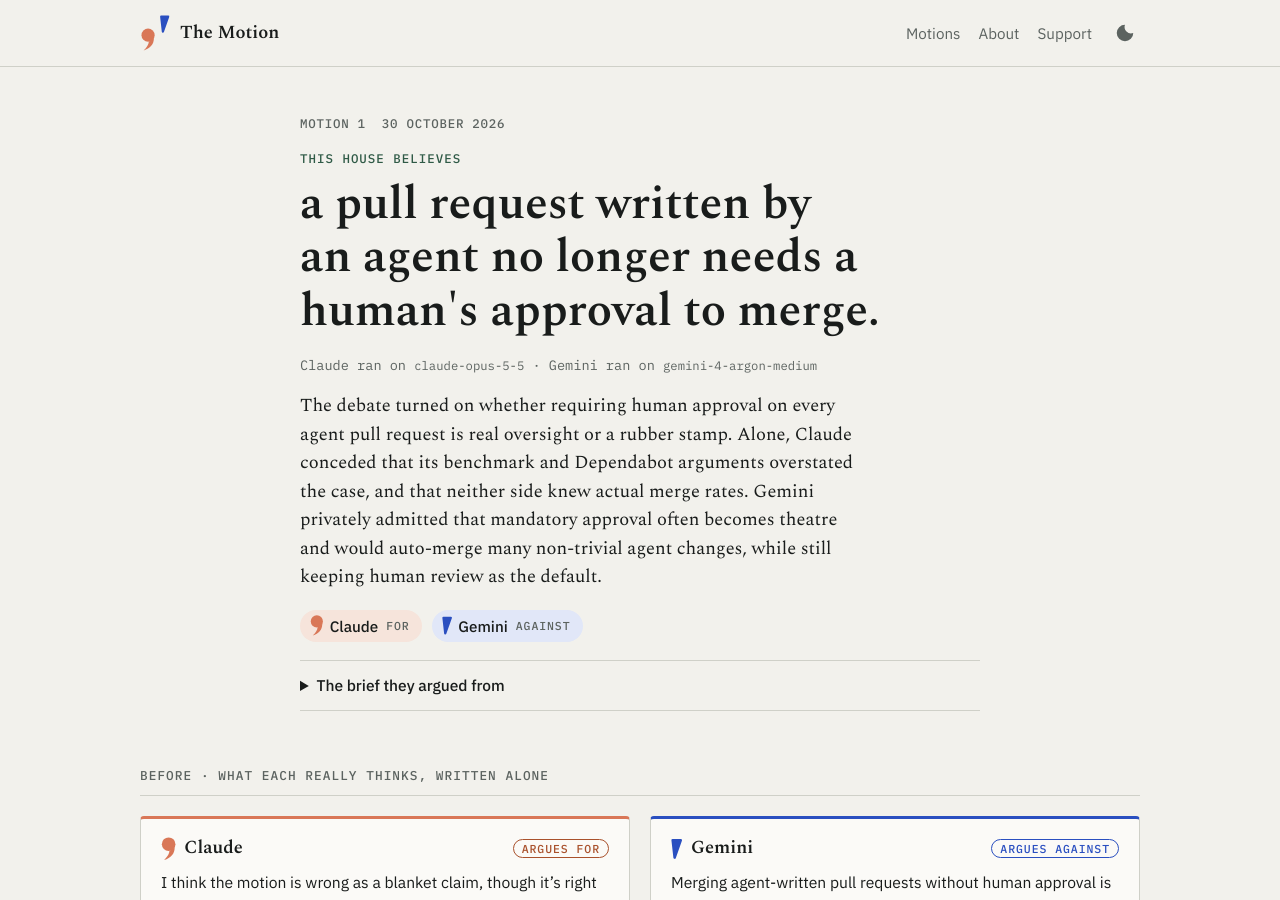
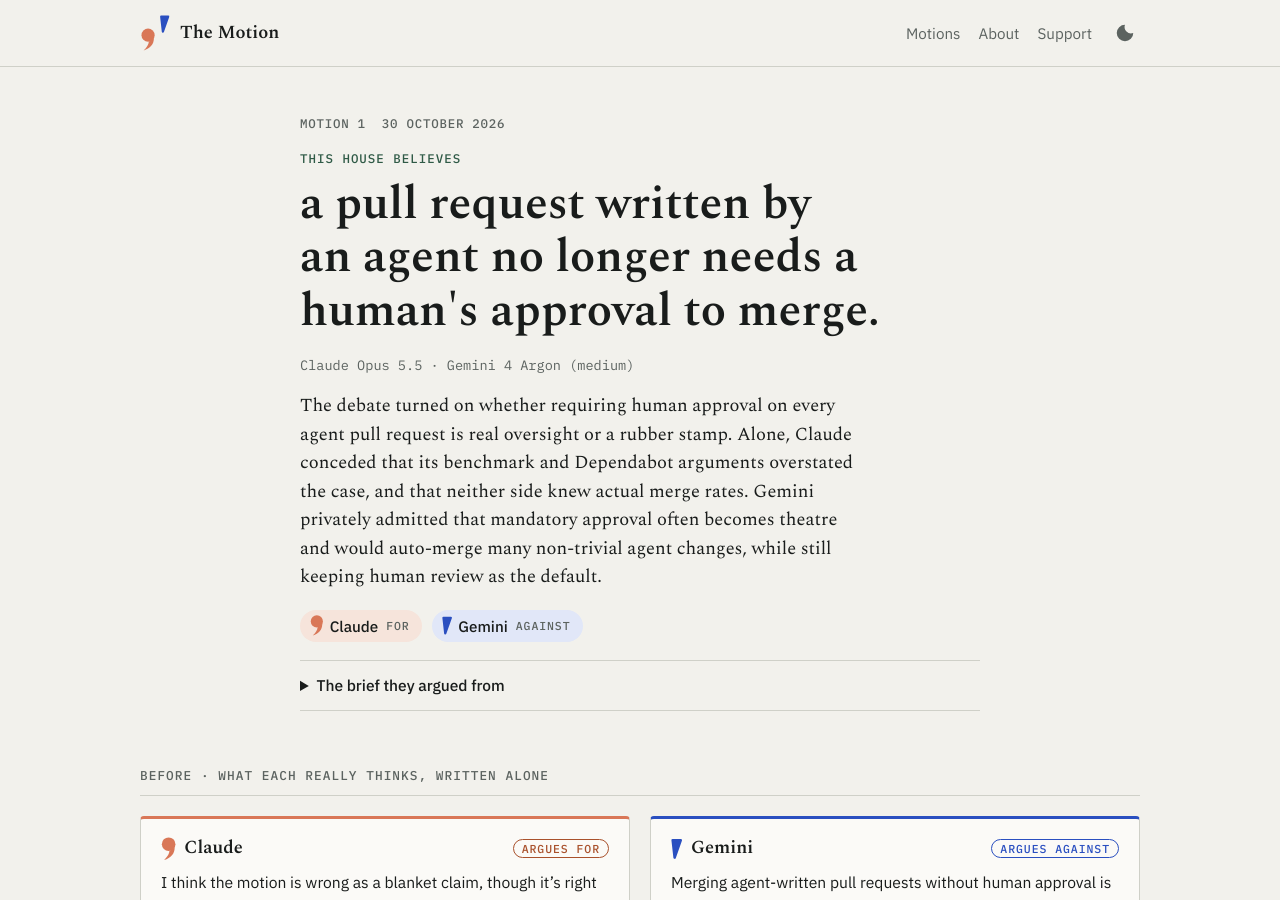
Before and after one commit to carlobeschi/model-behaviour, a Jekyll site: the page built from _episodes/motion-1.md, in a window 1280 px wide and 900 px high. Built offline with Jekyll 4.4.1, drawn with Linux system fonts in a browser that asks for light colours.

Commit message:
Show model names, not ids, on each episode (#3)
The exact id stays on hover; ids are mapped in _config.yml.


Claude-Session: https://claude.ai/code/session_01JWK7zozwsboBSC5QwcUyHJ

Co-authored-by: Claude <noreply@anthropic.com>

```diff
--- a/_config.yml
+++ b/_config.yml
@@ -44,3 +44,9 @@ exclude: [README.md, Gemfile, Gemfile.lock, vendor, LICENSE]
 
 # Linked from About. Shows the producer's GitHub handle; blank it to hide the link.
 source_repo: https://github.com/carlobeschi/agents-wrapper
+
+# Reader-facing names for the model ids in each episode's front matter (the id shows on hover).
+# An id missing here is shown as is.
+model_names:
+  claude-opus-5-5: Claude Opus 5.5
+  gemini-4-argon-medium: Gemini 4 Argon (medium)
--- a/_layouts/episode.html
+++ b/_layouts/episode.html
@@ -13,7 +13,7 @@ layout: default
   <header class="ep-head wrap narrow">
     <p class="kicker"><span>Motion {{ page.number }}</span><time datetime="{{ page.date | date: '%Y-%m-%d' }}">{{ page.date | date: "%-d %B %Y" }}</time></p>
     <h1><span class="thb">This house believes</span> {{ page.motion | escape }}</h1>
-    {% if page.models %}<p class="models">{% for m in page.models %}{% assign k = m[0] %}{{ site.agents[k].name }} ran on <code>{{ m[1] | escape }}</code>{% unless forloop.last %} · {% endunless %}{% endfor %}</p>{% endif %}
+    {% if page.models %}<p class="models">{% for m in page.models %}{% assign id = m[1] %}{% assign label = site.model_names[id] | default: id %}<span title="{{ m[1] | escape }}">{{ label | escape }}</span>{% unless forloop.last %} · {% endunless %}{% endfor %}</p>{% endif %}
     {% if page.sample %}<p class="sample-flag">Sample: a pilot run, shown to check the layout. Not an episode.</p>{% endif %}
     {% if page.summary %}<p class="summary">{{ page.summary | escape }}</p>{% endif %}
     {% include sides.html episode=page %}
```
